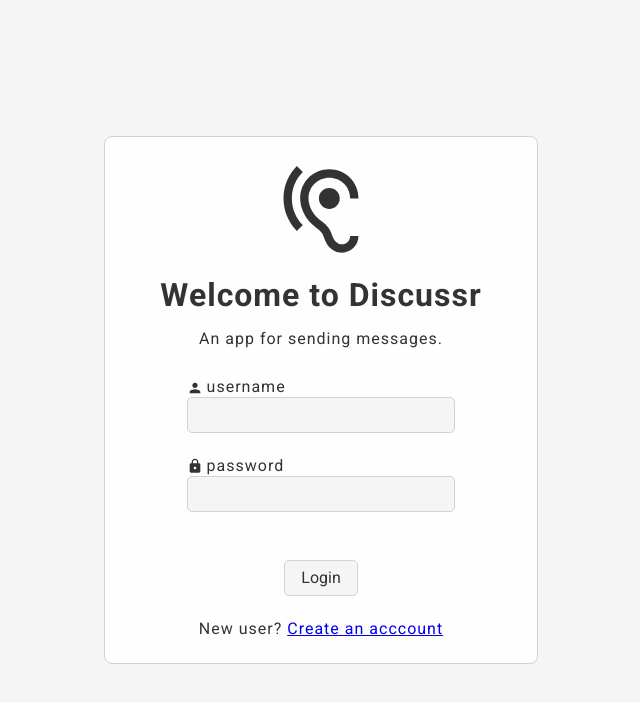
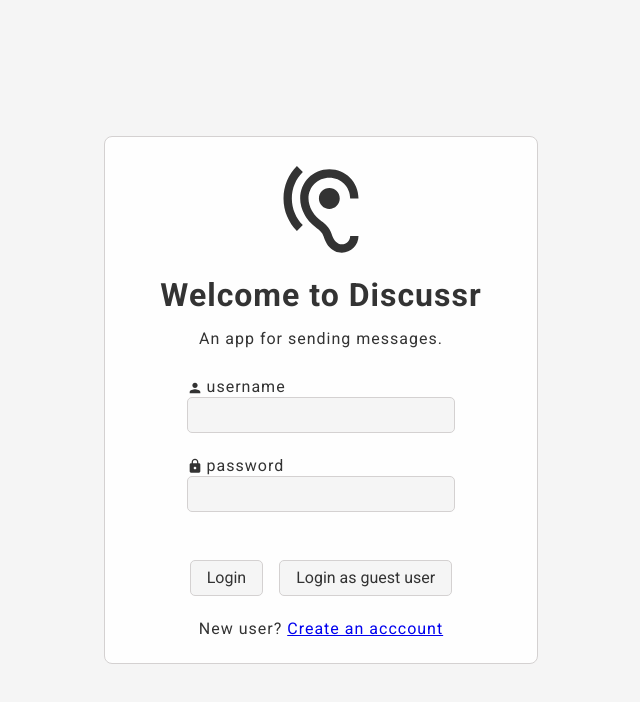
Before and after one commit to dave-forbes/messaging-app, a React (Vite) app in the folder frontend/: page / in a window 1280 px wide. Shown: the top 702 px of the page, without its empty margins (319-959 px from the left). Built offline with nearby package versions, Linux system fonts and the light colour scheme; no server answers.

Commit message:
add guest login
- created a div to contain both buttons inline
- added button and click handler to login as guest user

```diff
--- a/frontend/src/components/Login/Login.tsx
+++ b/frontend/src/components/Login/Login.tsx
@@ -34,6 +34,19 @@ export default function Login() {
     event.preventDefault();
 
     const response = await login(formData);
+    if (response.success) {
+      setError('');
+      navigate('/app');
+    } else {
+      setError(response.toString());
+    }
+  };
+
+  const handleGuestLogin = async () => {
+    const response = await login({
+      username: 'guest',
+      password: 'password',
+    });
     if (response.success) {
       setError('');
       navigate('/app');
@@ -84,9 +97,14 @@ export default function Login() {
               />
             </div>
             <p>{error}</p>
-            <button className="button" type="submit">
-              Login
-            </button>
+            <div className={styles.loginButtons}>
+              <button className="button" type="submit">
+                Login
+              </button>
+              <button className="button" onClick={handleGuestLogin}>
+                Login as guest user
+              </button>
+            </div>
             <p>
               New user? <Link to="/register">Create an acccount</Link>
             </p>
```
